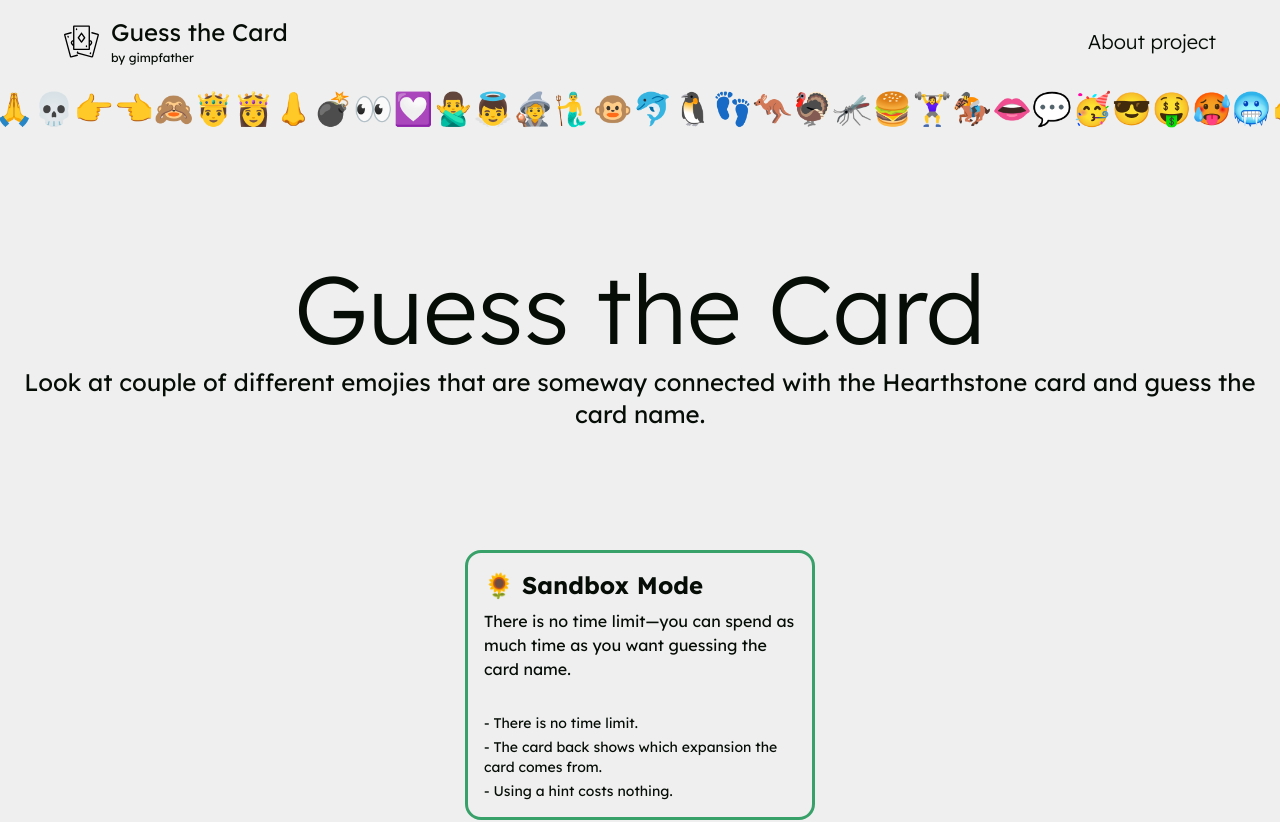
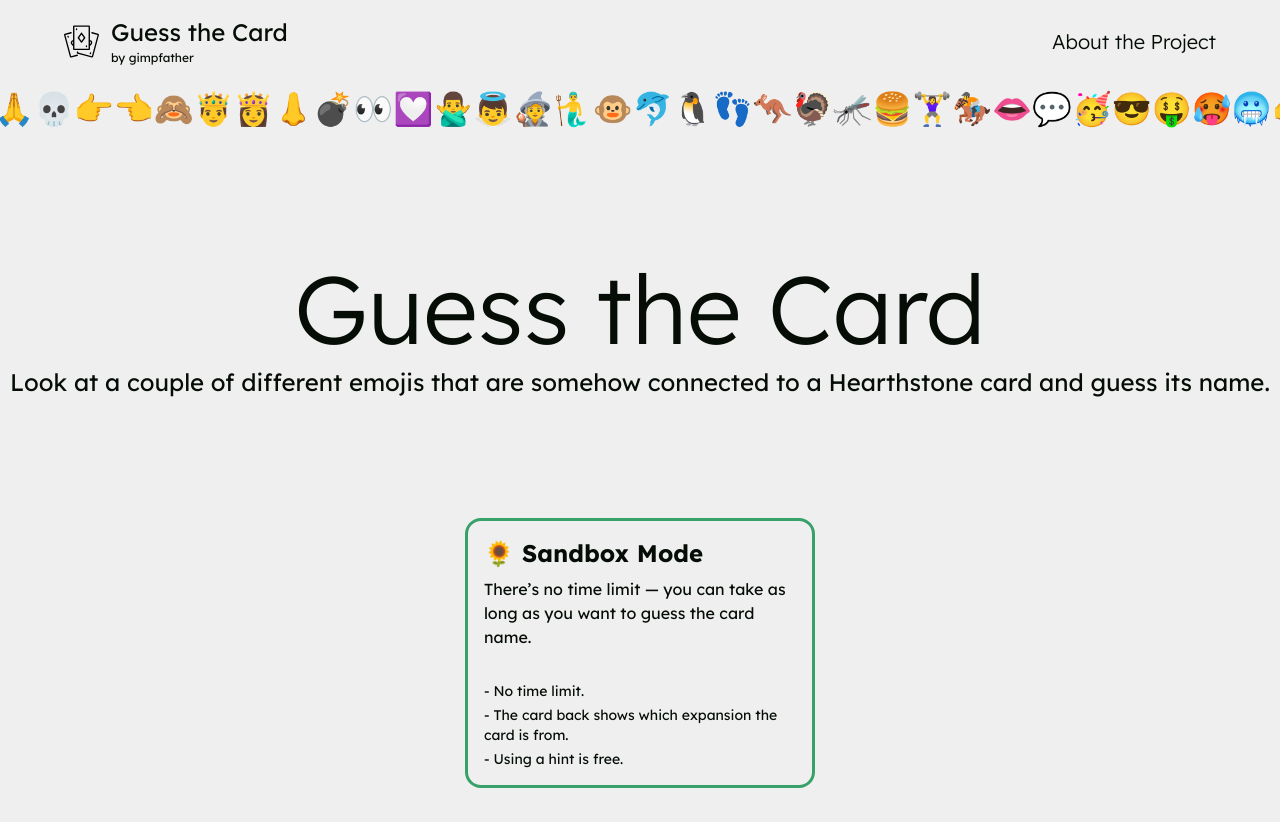
Before and after one commit to GimpFather/guess-the-card, a React (Vite) app: page / in a window 1280 px wide. Shown: the top 822 px of the page. Built offline with nearby package versions, Linux system fonts and the light colour scheme.

Commit message:
Adding ReadMe and fixing text with ChatGPT

```diff
--- a/src/components/Layout/Navbar.tsx
+++ b/src/components/Layout/Navbar.tsx
@@ -1,4 +1,4 @@
-import { Container, Stack, Typography } from "@mui/material";
+import { Container, Stack, Typography, useTheme } from "@mui/material";
 import Cards from "../General/Cards";
 import { FormattedMessage } from "react-intl";
 import { useNavigate } from "react-router";
@@ -6,12 +6,18 @@
 
 const Navbar = () => {
   const navigate = useNavigate();
+  const { palette } = useTheme();
+
+  const handleNavigateToGithub = () => {
+    window.open("https://github.com/GimpFather/guess-the-card", "_blank");
+  };
 
   const handleRedirectToHome = () => {
     navigate("/");
   };
 
   return (
+    <>
       <Container
         maxWidth="lg"
         sx={{ padding: 2 }}
@@ -20,7 +26,11 @@
         animate={{ opacity: 1, y: 0 }}
         transition={{ duration: 0.5 }}
       >
-      <Stack direction="row" justifyContent="space-between" alignItems="center">
+        <Stack
+          direction="row"
+          justifyContent="space-between"
+          alignItems="center"
+        >
           <Stack
             gap={1.5}
             direction="row"
@@ -38,11 +48,21 @@
               </Typography>
             </Stack>
           </Stack>
-        <Typography variant="h6" color="common.black" fontWeight={300}>
+          <Typography
+            component={motion.div}
+            whileHover={{ color: palette.primary.main, scale: 1.05 }}
+            transition={{ duration: 0.2, type: "spring", stiffness: 300 }}
+            variant="h6"
+            color="common.black"
+            fontWeight={300}
+            sx={{ cursor: "pointer" }}
+            onClick={handleNavigateToGithub}
+          >
             <FormattedMessage id="NAVBAR.ABOUT" />
           </Typography>
         </Stack>
       </Container>
+    </>
   );
 };
 
--- a/src/coreFiles/en_EN.json
+++ b/src/coreFiles/en_EN.json
@@ -2,45 +2,45 @@
   "TEST_KEY": "TEST_VALUE",
   "NAVBAR.TITLE": "Guess the Card",
   "NAVBAR.BY": "by gimpfather",
-  "NAVBAR.ABOUT": "About project",
+  "NAVBAR.ABOUT": "About the Project",
   "HERO.EMOJI.TITLE.1": "🤔👻💫🤺🥺🙏💀👉👈🙈🤴👸👃💣👀💟🙅‍♂️👼🧙🧜‍♂️🐵🐬🐧",
   "HERO.EMOJI.TITLE.2": "👣🦘🦃🦟🍔🏋️‍♀️🏇👄💬🥳😎🤑🥵🥶👉👌🧠👨‍💻🦱🍌🎡🎠🛸",
   "HERO.TITLE": "Guess the Card",
-  "HERO.SUBTITLE": "Look at couple of different emojies that are someway connected with the Hearthstone card and guess the card name.",
+  "HERO.SUBTITLE": "Look at a couple of different emojis that are somehow connected to a Hearthstone card and guess its name.",
   "HERO.BUTTON.START_CHALLANGE": "💫 Start the Guessing Game 💬",
   "HERO.MODE.SANDBOX.TITLE": "Sandbox Mode",
-  "HERO.MODE.SANDBOX.DESCRIPTION": "There is no time limit—you can spend as much time as you want guessing the card name.",
-  "HERO.MODE.SANDBOX.RULES.1": "- There is no time limit.",
-  "HERO.MODE.SANDBOX.RULES.2": "- The card back shows which expansion the card comes from.",
-  "HERO.MODE.SANDBOX.RULES.3": "- Using a hint costs nothing.",
+  "HERO.MODE.SANDBOX.DESCRIPTION": "There’s no time limit — you can take as long as you want to guess the card name.",
+  "HERO.MODE.SANDBOX.RULES.1": "- No time limit.",
+  "HERO.MODE.SANDBOX.RULES.2": "- The card back shows which expansion the card is from.",
+  "HERO.MODE.SANDBOX.RULES.3": "- Using a hint is free.",
   "HERO.MODE.CHALLENGE.TITLE": "Challenge Mode",
-  "HERO.MODE.CHALLENGE.DESCRIPTION": "Same cards, same progress, but you won't see the expansion card back. You can swap modes at any time.",
+  "HERO.MODE.CHALLENGE.DESCRIPTION": "Same cards, same progress — but you won’t see the card back. You can switch modes at any time.",
   "HERO.MODE.CHALLENGE.RULES.1": "- Still no time limit.",
-  "HERO.MODE.CHALLENGE.RULES.2": "- Card back is always the same.",
-  "HERO.MODE.CHALLENGE.RULES.3": "- Hints works the same way.",
-  "HERO.INFO.1": "Leaving the page won't reset the game. The score is saved in your browser.",
+  "HERO.MODE.CHALLENGE.RULES.2": "- The card back is always the same.",
+  "HERO.MODE.CHALLENGE.RULES.3": "- Hints work the same way.",
+  "HERO.INFO.1": "Leaving the page won’t reset the game. Your score is saved in your browser.",
   "HERO.INFO.2": "However, you can always reset your progress by clicking ",
   "HERO.INFO.2.SPAN": "me.",
   "SANDBOX.TITLE": "Sandbox Mode",
   "SANDBOX.SCORE": "- Score: {score}/100",
-  "SANDBOX.SCORE.TOOLTIP": "Look at him going.",
-  "SANDBOX.GAME.TITLE": "The riddle goes:",
+  "SANDBOX.SCORE.TOOLTIP": "Look at them go.",
+  "SANDBOX.GAME.TITLE": "The riddle is:",
   "GUESSING_FORM.BUTTON.CHECK": "Check",
   "GUESSING_FORM.BUTTON.NEXT_CARD": "Next Card",
-  "GUESSING_FORM.LABEL.CARD_NAME": "Card name",
+  "GUESSING_FORM.LABEL.CARD_NAME": "Card Name",
   "SANDBOX.MODE.HINTS.CLASS": "Class",
   "SANDBOX.MODE.HINTS.MANA_COST": "Mana Cost",
   "SANDBOX.MODE.HINTS.RARITY": "Rarity",
   "SANDBOX.MODE.HINTS.FLAVOR_TEXT": "Flavor Text",
-  "SANDBOX.MODE.SUMMARY.TITLE": "Hoooray! You did it!",
-  "SANDBOX.MODE.SUMMARY.SUBTITLE": "You guessed all cards!",
+  "SANDBOX.MODE.SUMMARY.TITLE": "Hooray! You did it!",
+  "SANDBOX.MODE.SUMMARY.SUBTITLE": "You guessed all the cards!",
   "SANDBOX.MODE.SUMMARY.BUTTON.SHOOT_CONFETTI": "Shoot some confetti",
   "SANDBOX.MODE.SUMMARY.BUTTON.GO_BACK": "Go back to the main page",
   "RESET_PROGRESS_DIALOG.TITLE": "Do you really want to reset your progress?",
-  "RESET_PROGRESS_DIALOG.CONTENT": "This action will reset your progress and you will lose all your guessed cards. It can't be undone.",
+  "RESET_PROGRESS_DIALOG.CONTENT": "This action will reset your progress, and you’ll lose all guessed cards. This cannot be undone.",
   "RESET_PROGRESS_DIALOG.BUTTON.CANCEL": "Cancel",
   "RESET_PROGRESS_DIALOG.BUTTON.RESET": "Reset",
   "CHALLENGE.TITLE": "Challenge Mode",
   "SCORE.TITLE": "Score: {score}/100",
-  "CURSOR_FOLLOWER.SHOW_ME_EXPANSION": "Show me expansion"
+  "CURSOR_FOLLOWER.SHOW_ME_EXPANSION": "Show me the expansion"
 }
```
Also changed, not shown: src/components/SandboxMode/Dialogs/AboutProjectDialog.tsx (deleted, +0 -71 lines), 1 other file (tests, documents, lock files or other folders). Lines whose indentation alone changed are shown as unchanged.
